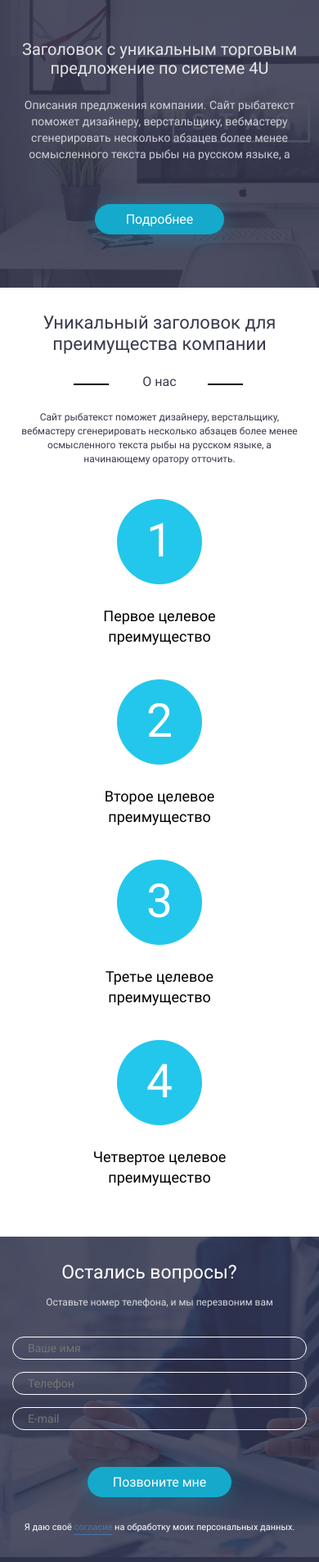
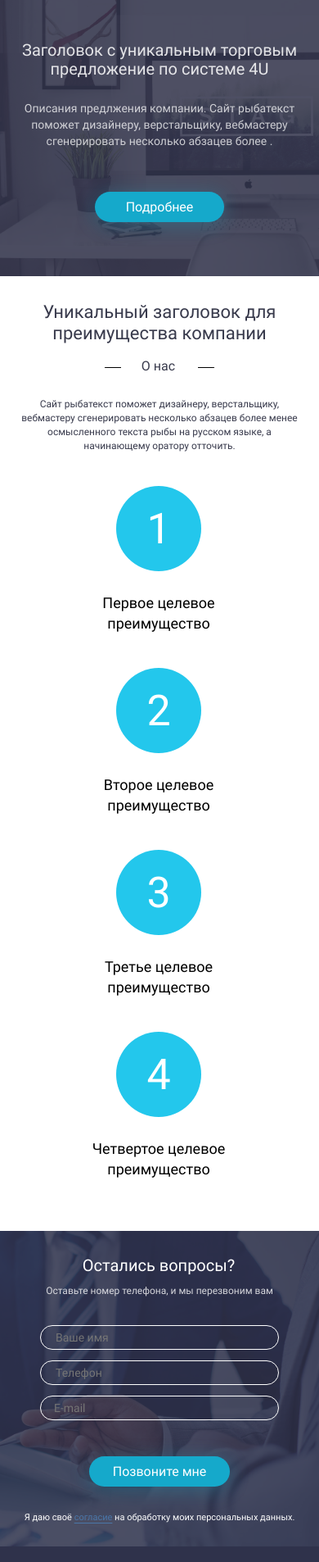
Before and after one commit to pavel-sav-5400/tamplate, a plain HTML site: page index.html in a window 390 px wide. Shown: the part 61-1967 px from the top of the page at 82% size. Drawn offline with Linux system fonts and the light colour scheme.

Commit message:
поправил background-position и сверстал pixel perfect на 1024 и 320

```diff
--- a/index.html
+++ b/index.html
@@ -43,7 +43,7 @@
       <div class="header__content">
         <h1 class="header__title">Заголовок c уникальным торговым предложение по системе 4U</h1>
 
-        <p class="header__text">Описания предлжения компании. Сайт рыбатекст поможет дизайнеру, верстальщику, вебмастеру сгенерировать несколько абзацев более менее осмысленного текста рыбы на русском языке, а начинающему.
+        <p class="header__text">Описания предлжения компании. Сайт рыбатекст поможет дизайнеру, верстальщику, вебмастеру сгенерировать несколько абзацев более <span class="header__text-point">.</span> <span class="header__text-hidden">менее осмысленного текста рыбы на русском языке, а начинающему.</span>
         </p>
 
         <a class="header__button" href="#about">Подробнее</a>
@@ -54,7 +54,7 @@
   <main>
     <section class="section about" id="about">
       <div class="container">
-        <h2 class="section__title">Уникальный заголовок для преимущества компании</h2>
+        <h2 class="section__title about__title">Уникальный заголовок для преимущества компании</h2>
         <p class="about__subtitle">О нас</p>
         <p class="about__text">Сайт рыбатекст поможет дизайнеру, верстальщику, вебмастеру сгенерировать несколько
           абзацев более менее осмысленного текста рыбы на русском языке, а начинающему оратору отточить.</p>
--- a/style/about.css
+++ b/style/about.css
@@ -82,7 +82,20 @@
     .about__subtitle {
         font-size: 20px;
         line-height: 23px;
-        margin-bottom: 33px;
+        margin-bottom: 30px;
+        padding-right: 3px;
+    }
+
+    .about__subtitle::before {
+        top: 10px;
+        right: 75px;
+        width: 40px;
+    }
+
+    .about__subtitle::after {
+        top: 10px;
+        left: 73px;
+        width: 40px;
     }
 
     .about__text {
@@ -91,16 +104,24 @@
         padding: 0 150px;
     }
 
+    .about__list {
+        gap:  35px;
+    }
+
     .about__item {
         gap: 26px;
         font-size: 18px;
         line-height: 25px;
+        padding-right: 2px;
     }
 
     .about__item::before {
         width: 104px;
         height: 104px;
         padding: 22px 31px;
+        font-weight: 500;
+        font-size: 52px;
+        line-height: 61px;
     }
 }
 
@@ -128,23 +149,41 @@
 @media (max-width: 320px),
 (max-width: 480px) {
     .about {
-        padding: 30px 0 60px;
+        padding: 31px 0 63px;
+    }
+
+    .about__title {
+        margin-bottom: 17px;
     }
 
     .about__subtitle {
         font-size: 16px;
         line-height: 19px;
-        margin-bottom: 26px;
+        margin-bottom: 29px;
+    }
+
+    .about__subtitle::before {
+        top: 11px;
+        right: 69px;
+        width: 20px;
+        height: 1px;
+    }
+
+    .about__subtitle::after {
+        top: 11px;
+        left: 69px;
+        width: 20px;
+        height: 1px;
     }
 
     .about__text {
         font-size: 12px;
         line-height: 17px;
-        padding: 0 10px;
+        padding: 0 9px;
         margin-bottom: 40px;
     }
 
     .about__list {
-        gap: 40px;
+        gap: 42px;
     }
 }
--- a/style/callme.css
+++ b/style/callme.css
@@ -3,7 +3,7 @@
     background-image: url("../img/contact-background.jpg");
     background-repeat: no-repeat;
     background-size: cover;
-    background-position: 0 -140px;
+    background-position: 100% 50%;
     z-index: 1;
     color: var(--main-color-light);
     padding: 70px 0 68px;
@@ -80,28 +80,35 @@
 
 @media (max-width: 1024px) {
     .callme {
-        background-position: 0 0;
         padding-bottom: 56px;
     }
 
     .callme__title {
         margin-bottom: 16px;
+        padding-right: 9px;
     }
 
     .callme__text {
         font-size: 20px;
         line-height: 23px;
+        padding-left: 17px;
+        margin-bottom: 47px;
     }
 
     .fieldset {
-        max-width: 379px;
+        max-width: 380px;
     }
 
     .input {
-        padding: 7px 23px;
-        margin-bottom: 20px;
+        padding: 7px 21px;
+        margin-bottom: 18px;
         font-size: 20px;
         line-height: 23px;
+        border: 2px solid var(--main-color-light);
+    }
+
+    .input:last-child {
+        padding-left: 20px;
     }
 
     .callme__button {
@@ -161,34 +168,54 @@
 @media (max-width: 320px),
 (max-width: 480px) {
     .callme {
-        padding: 30px 0;
+        padding: 31px 0 29px;
+    }
+
+    .callme__title {
+        font-weight: 700;
+        font-size: 20px;
+        line-height: 23px;
+        padding-left: 7px;
+        margin-bottom: 12px;
     }
 
     .callme__text {
         font-size: 12px;
         line-height: 14px;
         margin-bottom: 35px;
+        padding: 0;
     }
 
     .input {
         font-size: 14px;
         line-height: 16px;
-        padding: 5px 18px;
-        margin-bottom: 15px;
+        padding: 6px 18px;
+        margin-bottom: 13px;
+        border: 1px solid var(--main-color-light);
+    }
+
+    .input:last-child {
+        padding-left: 16px;
     }
 
     .fieldset {
-        margin-bottom: 45px;
+        margin-bottom: 44px;
+        max-width: 292px;
     }
 
     .callme__button {
         font-size: 16px;
         line-height: 19px;
-        padding: 9px 31px;
+        padding: 9px 29px;
+        margin-bottom: 31px;
     }
 
     .form__text {
         font-size: 11px;
         line-height: 13px;
     }
+
+    .form__link {
+        text-underline-offset: 3px;
+    }
 }
--- a/style/company.css
+++ b/style/company.css
@@ -71,9 +71,11 @@
     .contact__link-callme {
         font-size: 13px;
         line-height: 15px;
+        text-underline-offset: 6px;
     }
 
     .company__contact {
+        padding: 0 2px 6px 0;
         gap: 4px;
     }
 
@@ -127,7 +129,7 @@
 @media (max-width: 320px),
 (max-width: 400px) {
     .company {
-        margin-bottom: 65px;
+        margin-bottom: 66px;
     }
 
     .contact__number,
@@ -140,14 +142,19 @@
         height: auto;
     }
 
+    .company__contact {
+        padding: 0;
+    }
+
     .contact__svg {
         display: block;
-        width: 25px;
+        width: 24px;
         height: auto;
     }
 
     .company__copyright {
         font-size: 8px;
         line-height: 11px;
+        max-width: 90px;
     }
 }
--- a/style/footer.css
+++ b/style/footer.css
@@ -1,11 +1,11 @@
 .footer {
     background-color: #2F324B;
-    padding: 46px 0;
+    padding: 48px 0;
 }
 
 @media (max-width: 1024px) {
     .footer {
-        padding: 49px 0;
+        padding: 39px 0;
     }
 }
 
--- a/style/header.css
+++ b/style/header.css
@@ -7,7 +7,7 @@
     position: relative;
     background-image: url("../img/header-background.jpg");
     background-size: cover;
-    background-position: 0 -83px;
+    background-position: 100% 50%;
     background-repeat: no-repeat;
     z-index: 1;
 }
@@ -40,6 +40,10 @@
     padding: 0 100px;
 }
 
+.header__text-point {
+    display: none;
+}
+
 .header__button {
     display: inline-block;
     padding: 12px 48px;
@@ -54,21 +58,25 @@
 
 @media (max-width: 1024px) {
     .header {
-        background-position: 0 -20px;
         padding: 26px 0 70px;
     }
 
     .header__title {
+        padding: 0 10px;
         font-size: 40px;
         line-height: 47px;
-        margin-bottom: 27px;
+        margin-bottom: 28px;
     }
 
     .header__text {
         font-size: 18px;
         line-height: 25px;
-        margin-bottom: 60px;
+        margin-bottom: 58px;
         padding: 0 105px;
+    }
+
+    .header__button {
+        padding: 12px 49px;
     }
 }
 
@@ -99,23 +107,29 @@
 @media (max-width: 320px),
 (max-width: 480px) {
     .header {
-        background-position: -60px 0;
-        padding: 15px 0 65px;
+        background-position: 13% 100%;
+        padding: 15px 0 66px;
     }
 
     .header__title {
         font-size: 20px;
         line-height: 23px;
-        margin-bottom: 23px;
+        margin-bottom: 26px;
     }
 
     .header__text {
         font-size: 14px;
         line-height: 20px;
-        max-height: 77px;
-        overflow: hidden;
-        margin-bottom: 54px;
+        margin-bottom: 52px;
         padding: 0 5px;
+    }
+
+    .header__text-hidden {
+        display: none;
+    }
+
+    .header__text-point {
+        display: inline;
     }
 
     .header__button {
--- a/style/index.css
+++ b/style/index.css
@@ -58,7 +58,7 @@ body {
     .section__title {
         font-size: 32px;
         line-height: 38px;
-        margin-bottom: 23px;
+        margin-bottom: 24px;
     }
 }
 
```
